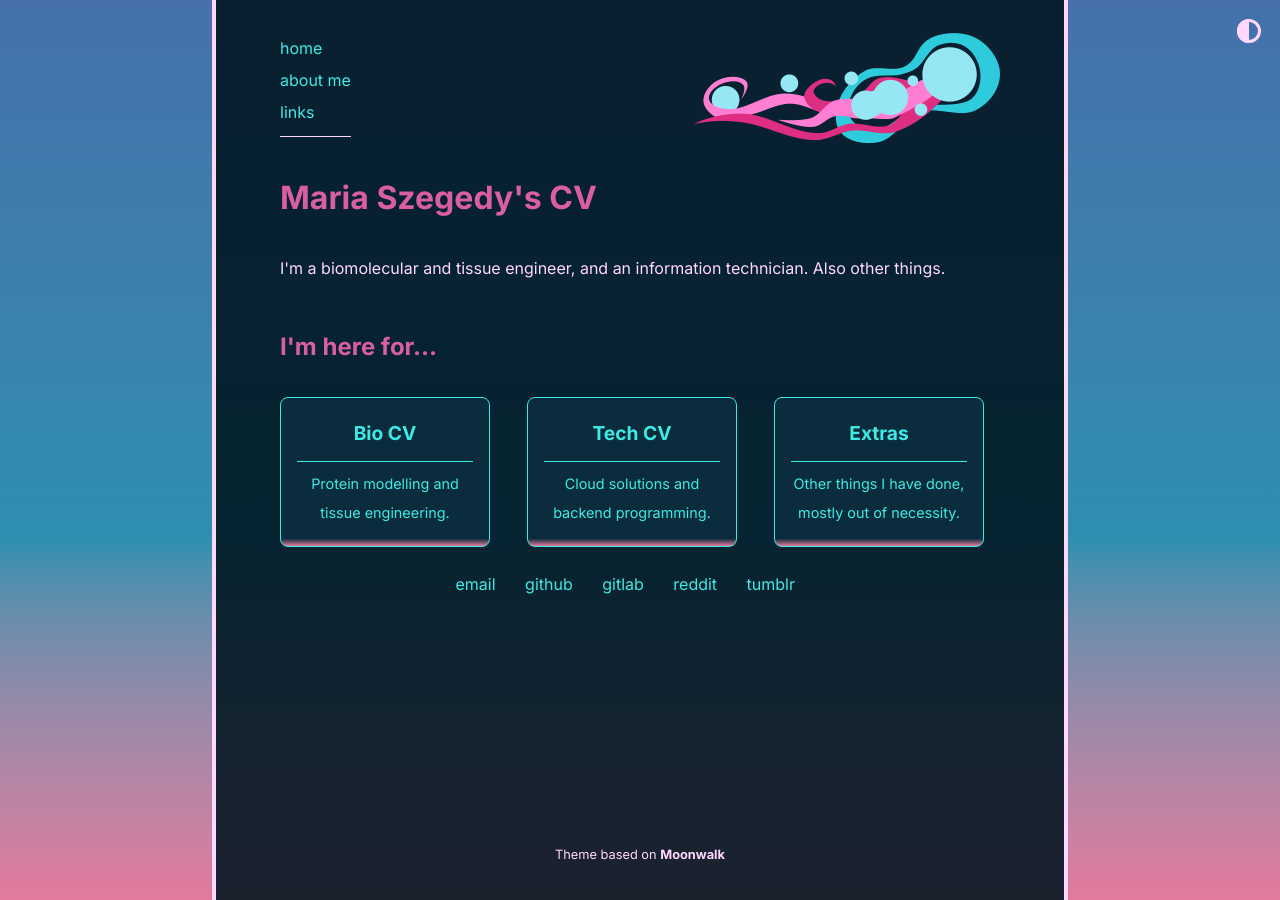
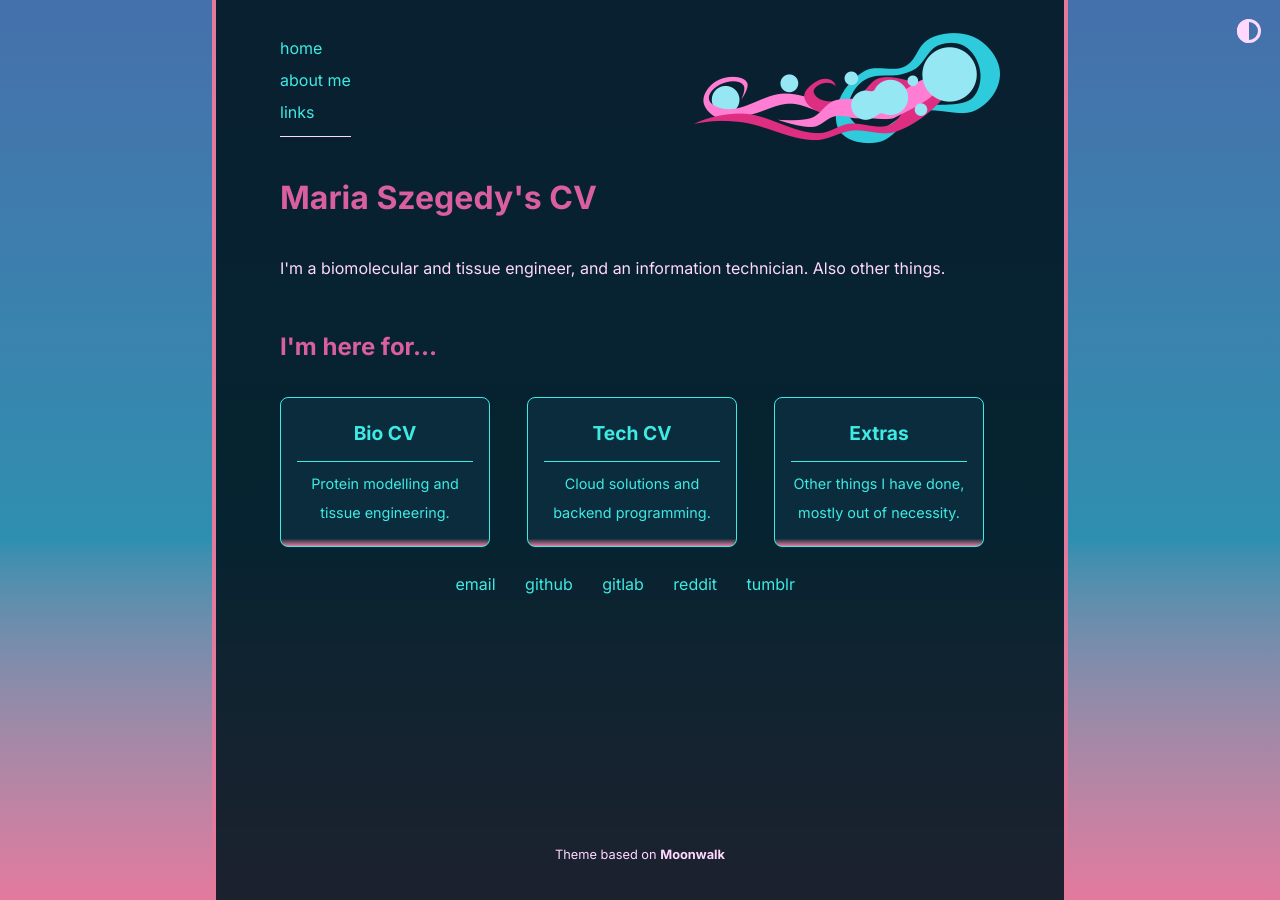
Before and after one commit to mszegedy/cv, a Jekyll site: the page built from index.md, in a window 1280 px wide. Built offline with Jekyll 4.4.1, drawn with Linux system fonts in a browser that asks for light colours.

Commit message:
sick idea for border color

```diff
--- a/_sass/moonwalk.scss
+++ b/_sass/moonwalk.scss
@@ -146,7 +146,7 @@ html, body {
 }
 .w {
     background-color: var(--bg);
-    border-color: var(--text);
+    border-color: var(--grad-3);
 }
 h1, h2, h3, h4, h5, h6 {
     color: var(--headings);
```
